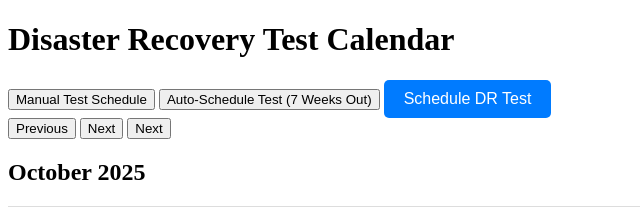
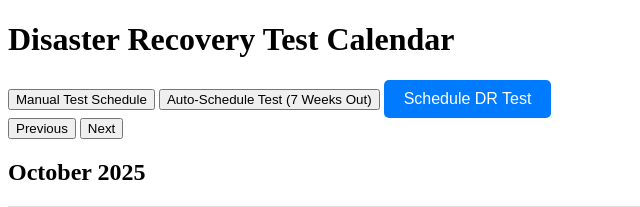
Before and after one commit to Jersh-dev/flask_calendar, a Flask app: page / in a window 1280 px wide. Shown: the top 207 px of the page, without its empty margins (0-640 px from the left). Run offline with Flask 3, Linux system fonts and the light colour scheme; data that the repository does not hold is empty.

Commit message:
MAJOR Overhaul #1

```diff
--- a/templates/index.html
+++ b/templates/index.html
@@ -31,6 +31,7 @@
     <!-- Automatic Scheduling Button-->
     <form action="{{url_for('auto_schedule')}}" method="post" style="display:inline;">
       <button type="submit"> Auto-Schedule Test (7 Weeks Out) </button>
+    </form>
     <!-- Consolidated Scheduling Button -->
     <!-- Form with GET method navigates to the scheduling page -->
     <!-- Inline styling for quick button appearance (could be moved to CSS) -->
@@ -46,7 +47,6 @@
     <div>
       <button onclick="prevMonth()"> Previous </button>
       <button onclick="nextMonth()"> Next</button>
-      <button onclick="nextMonth()"> Next </button>
     </div>
 
     <!-- Display month + year -->
```
